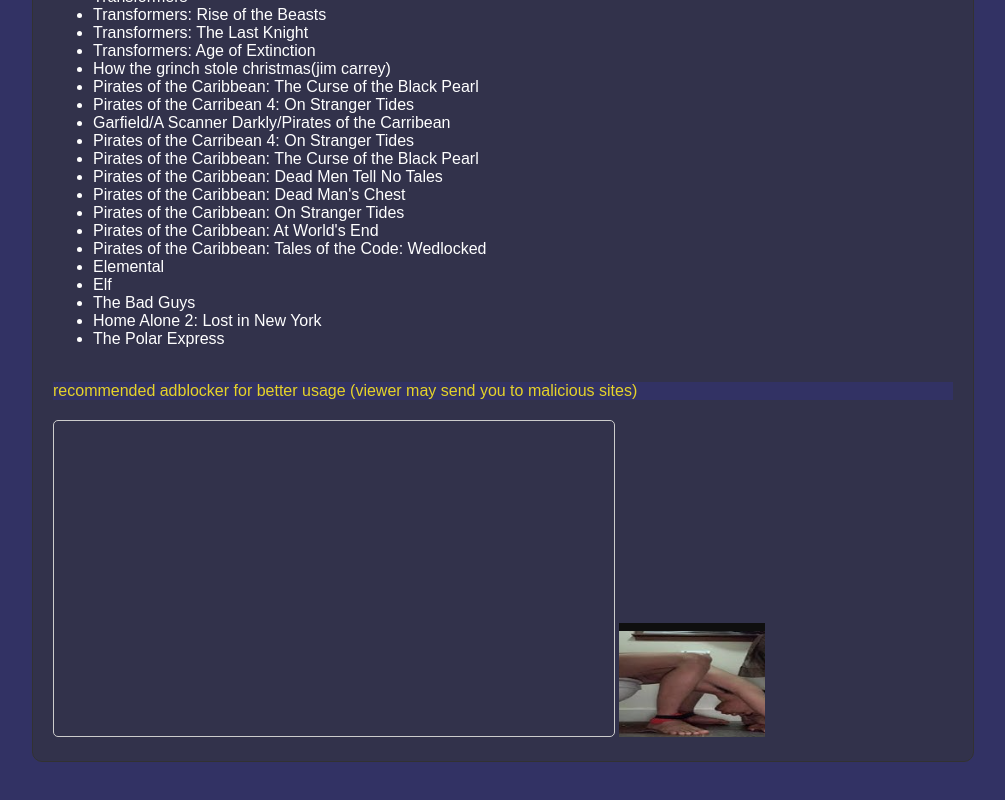
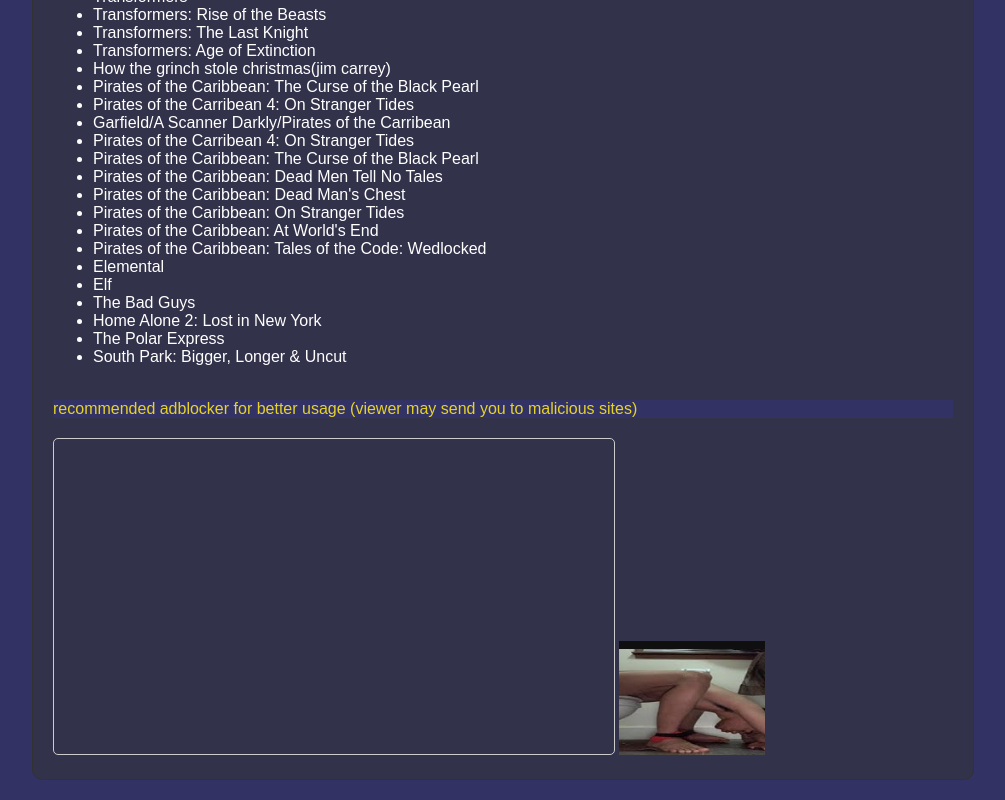
Before and after one commit to Hawkking-cloud/hwkgweb, a plain HTML site: page movies.html in a window 1280 px wide. Shown: the part 988-1788 px from the top of the page, without its empty margins (137-1142 px from the left). Drawn offline with Linux system fonts and the light colour scheme.

Commit message:
modified:   movies.html

```diff
--- a/movies.html
+++ b/movies.html
@@ -87,6 +87,8 @@
         <li data-value="tt8115900">The Bad Guys</li>
         <li data-value="tt0104431">Home Alone 2: Lost in New York</li>
         <li data-value="tt0338348">The Polar Express</li>
+        <li data-value="tt0158983">South Park: Bigger, Longer & Uncut</li>
+
 
 
     </ul>
```
